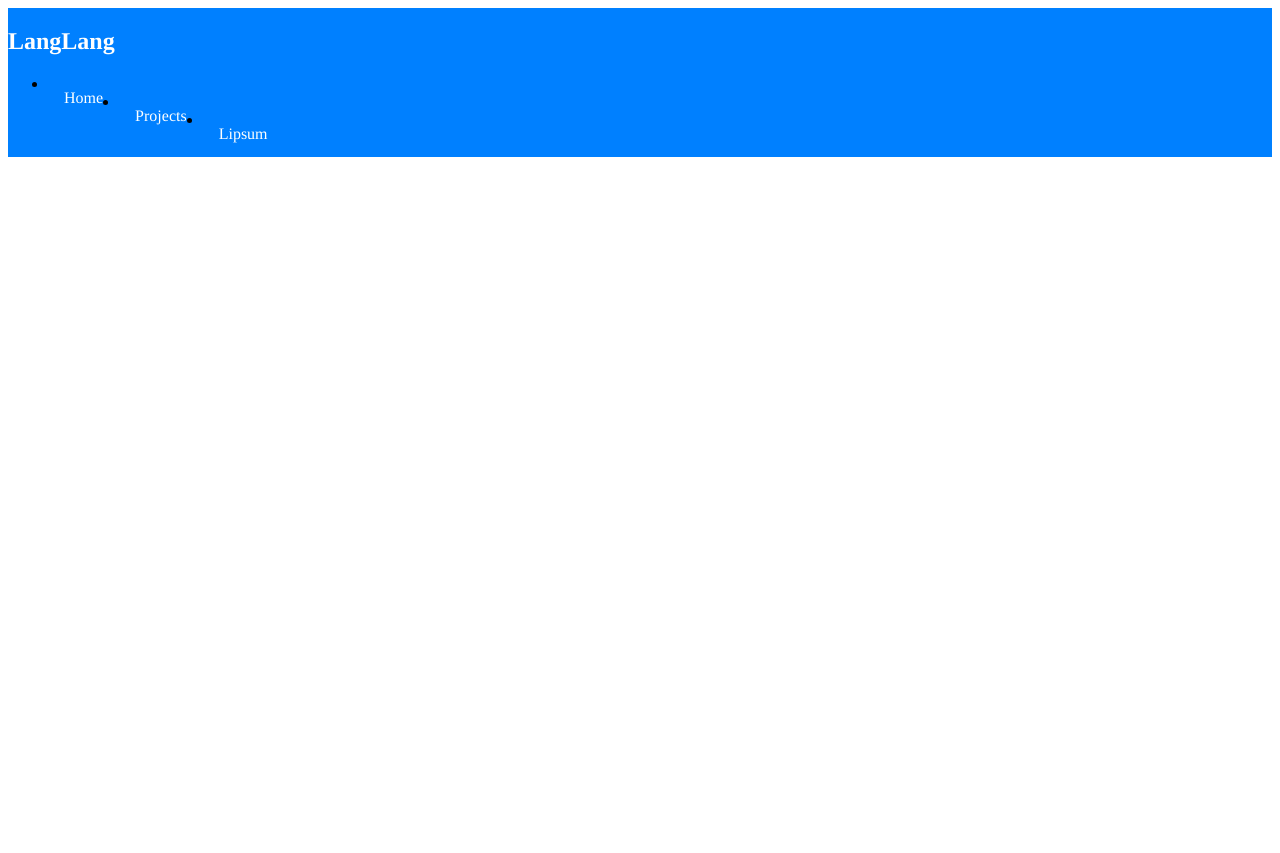
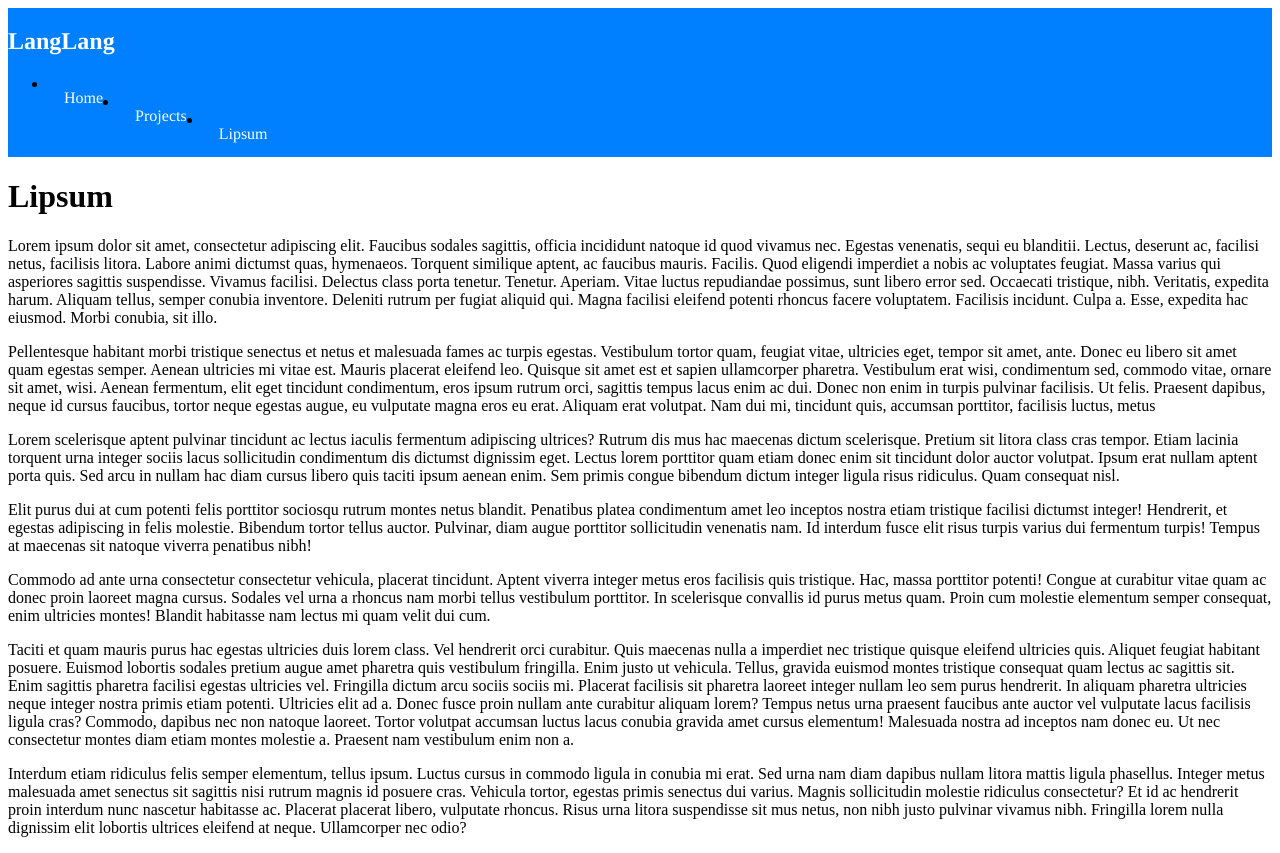
Before and after one commit to KazZBodnar/KazZBodnar.github.io, a plain HTML site: page lipsum.html in a window 1280 px wide. Before the commit the page ends 800 px from the top, so only its background shows below. Drawn offline with Linux system fonts and the light colour scheme.

Commit message:
Add more lipsum

```diff
--- a/lipsum.html
+++ b/lipsum.html
@@ -31,5 +31,15 @@
   <li><a href="lipsum.html">Lipsum</a></li>
   </ul>
 </div>
+<div>
+<h1>Lipsum</h1>
+<p>Lorem ipsum dolor sit amet, consectetur adipiscing elit. Faucibus sodales sagittis, officia incididunt natoque id quod vivamus nec. Egestas venenatis, sequi eu blanditii. Lectus, deserunt ac, facilisi netus, facilisis litora. Labore animi dictumst quas, hymenaeos. Torquent similique aptent, ac faucibus mauris. Facilis. Quod eligendi imperdiet a nobis ac voluptates feugiat. Massa varius qui asperiores sagittis suspendisse. Vivamus facilisi. Delectus class porta tenetur. Tenetur. Aperiam. Vitae luctus repudiandae possimus, sunt libero error sed. Occaecati tristique, nibh. Veritatis, expedita harum. Aliquam tellus, semper conubia inventore. Deleniti rutrum per fugiat aliquid qui. Magna facilisi eleifend potenti rhoncus facere voluptatem. Facilisis incidunt. Culpa a. Esse, expedita hac eiusmod. Morbi conubia, sit illo.</p>
+<p>Pellentesque habitant morbi tristique senectus et netus et malesuada fames ac turpis egestas. Vestibulum tortor quam, feugiat vitae, ultricies eget, tempor sit amet, ante. Donec eu libero sit amet quam egestas semper. Aenean ultricies mi vitae est. Mauris placerat eleifend leo. Quisque sit amet est et sapien ullamcorper pharetra. Vestibulum erat wisi, condimentum sed, commodo vitae, ornare sit amet, wisi. Aenean fermentum, elit eget tincidunt condimentum, eros ipsum rutrum orci, sagittis tempus lacus enim ac dui. Donec non enim in turpis pulvinar facilisis. Ut felis. Praesent dapibus, neque id cursus faucibus, tortor neque egestas augue, eu vulputate magna eros eu erat. Aliquam erat volutpat. Nam dui mi, tincidunt quis, accumsan porttitor, facilisis luctus, metus</p>
+<p>Lorem scelerisque aptent pulvinar tincidunt ac lectus iaculis fermentum adipiscing ultrices? Rutrum dis mus hac maecenas dictum scelerisque. Pretium sit litora class cras tempor. Etiam lacinia torquent urna integer sociis lacus sollicitudin condimentum dis dictumst dignissim eget. Lectus lorem porttitor quam etiam donec enim sit tincidunt dolor auctor volutpat. Ipsum erat nullam aptent porta quis. Sed arcu in nullam hac diam cursus libero quis taciti ipsum aenean enim. Sem primis congue bibendum dictum integer ligula risus ridiculus. Quam consequat nisl.</p>
+<p>Elit purus dui at cum potenti felis porttitor sociosqu rutrum montes netus blandit. Penatibus platea condimentum amet leo inceptos nostra etiam tristique facilisi dictumst integer! Hendrerit, et egestas adipiscing in felis molestie. Bibendum tortor tellus auctor. Pulvinar, diam augue porttitor sollicitudin venenatis nam. Id interdum fusce elit risus turpis varius dui fermentum turpis! Tempus at maecenas sit natoque viverra penatibus nibh!</p>
+<p>Commodo ad ante urna consectetur consectetur vehicula, placerat tincidunt. Aptent viverra integer metus eros facilisis quis tristique. Hac, massa porttitor potenti! Congue at curabitur vitae quam ac donec proin laoreet magna cursus. Sodales vel urna a rhoncus nam morbi tellus vestibulum porttitor. In scelerisque convallis id purus metus quam. Proin cum molestie elementum semper consequat, enim ultricies montes! Blandit habitasse nam lectus mi quam velit dui cum.</p>
+<p>Taciti et quam mauris purus hac egestas ultricies duis lorem class. Vel hendrerit orci curabitur. Quis maecenas nulla a imperdiet nec tristique quisque eleifend ultricies quis. Aliquet feugiat habitant posuere. Euismod lobortis sodales pretium augue amet pharetra quis vestibulum fringilla. Enim justo ut vehicula. Tellus, gravida euismod montes tristique consequat quam lectus ac sagittis sit. Enim sagittis pharetra facilisi egestas ultricies vel. Fringilla dictum arcu sociis sociis mi. Placerat facilisis sit pharetra laoreet integer nullam leo sem purus hendrerit. In aliquam pharetra ultricies neque integer nostra primis etiam potenti. Ultricies elit ad a. Donec fusce proin nullam ante curabitur aliquam lorem? Tempus netus urna praesent faucibus ante auctor vel vulputate lacus facilisis ligula cras? Commodo, dapibus nec non natoque laoreet. Tortor volutpat accumsan luctus lacus conubia gravida amet cursus elementum! Malesuada nostra ad inceptos nam donec eu. Ut nec consectetur montes diam etiam montes molestie a. Praesent nam vestibulum enim non a.</p>
+<p>Interdum etiam ridiculus felis semper elementum, tellus ipsum. Luctus cursus in commodo ligula in conubia mi erat. Sed urna nam diam dapibus nullam litora mattis ligula phasellus. Integer metus malesuada amet senectus sit sagittis nisi rutrum magnis id posuere cras. Vehicula tortor, egestas primis senectus dui varius. Magnis sollicitudin molestie ridiculus consectetur? Et id ac hendrerit proin interdum nunc nascetur habitasse ac. Placerat placerat libero, vulputate rhoncus. Risus urna litora suspendisse sit mus netus, non nibh justo pulvinar vivamus nibh. Fringilla lorem nulla dignissim elit lobortis ultrices eleifend at neque. Ullamcorper nec odio?</p>
+</div>
 </body>
 </html>
```
